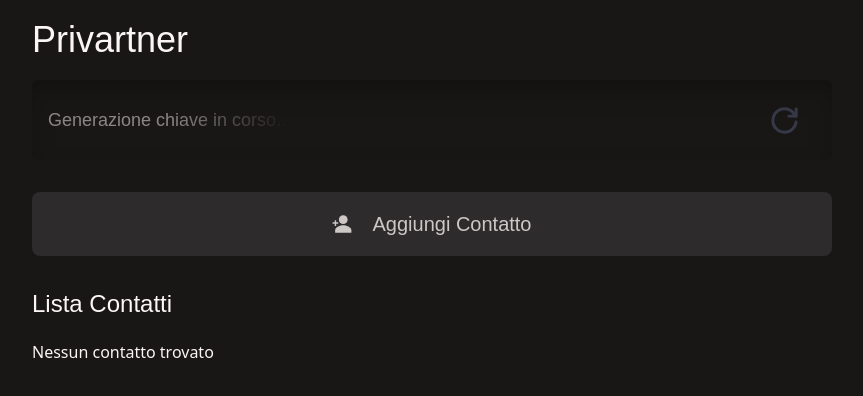
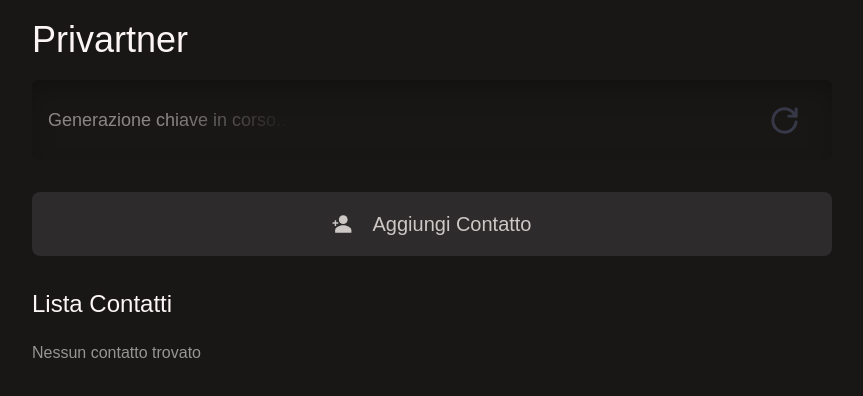
Before and after one commit to moreee-sa/Privartner, a React (Vite) app: page /#/ in a window 1280 px wide. Shown: the top 396 px of the page, without its empty margins (208-1071 px from the left). Built offline with nearby package versions, Linux system fonts and the light colour scheme.

Commit message:
Aggiunto stile nel testo durante il caricamento dei contatti

```diff
--- a/src/components/Contact/index.tsx
+++ b/src/components/Contact/index.tsx
@@ -25,7 +25,27 @@ function ContactList({ contacts }: ContactsProps) {
           ))
         ) : (
           <p style={{ color: THEME.text }}>
-            {contacts === null ? "Caricamento contatti" : "Nessun contatto trovato"}
+            {contacts === null ? (
+              <span
+                className="text-base"
+                style={{
+                  color: THEME.textSecondary,
+                  fontFamily: "'Nunito Sans Variable', sans-serif",
+                }}
+              >
+                Caricamento contatti
+              </span>
+            ) : (
+                <span
+                className="text-base"
+                style={{
+                  color: THEME.textSecondary,
+                  fontFamily: "'Nunito Sans Variable', sans-serif",
+                }}
+              >
+                Nessun contatto trovato
+              </span>
+            )}
           </p>
         )}
       </div>
```
